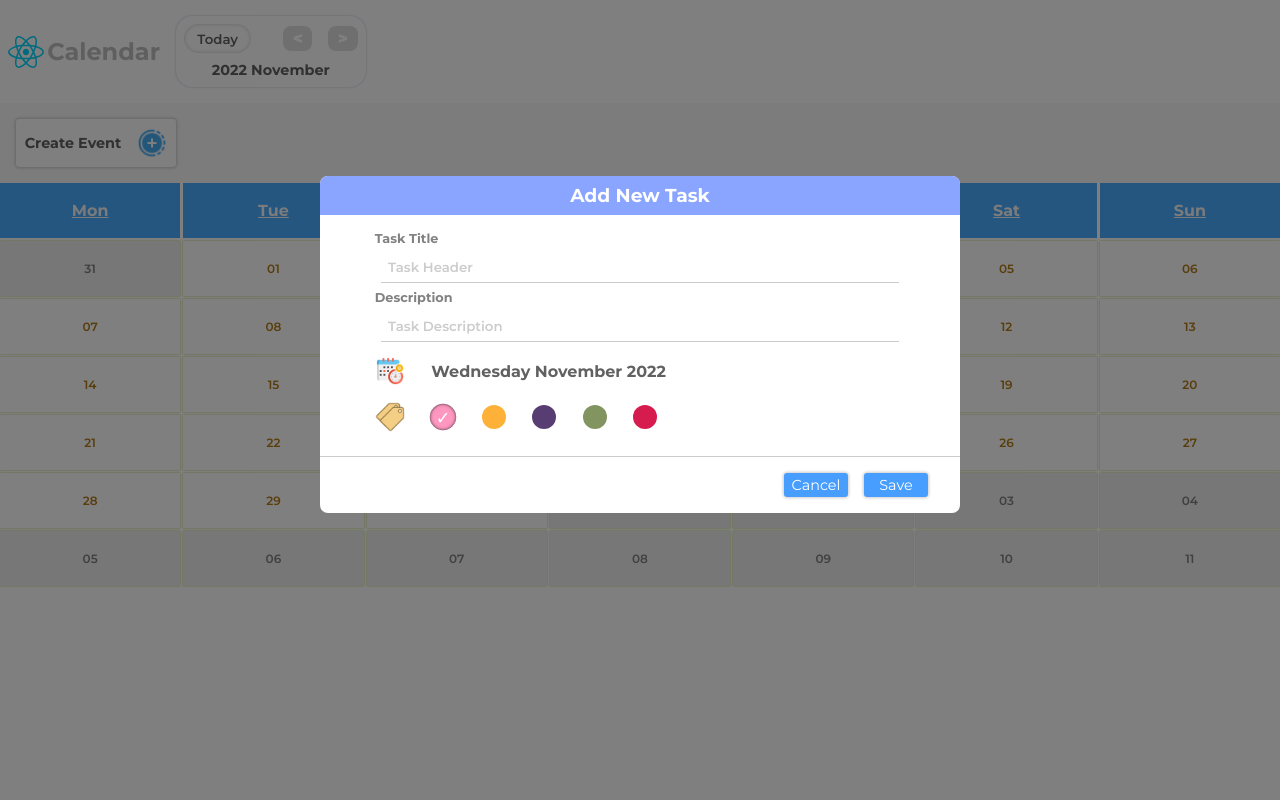
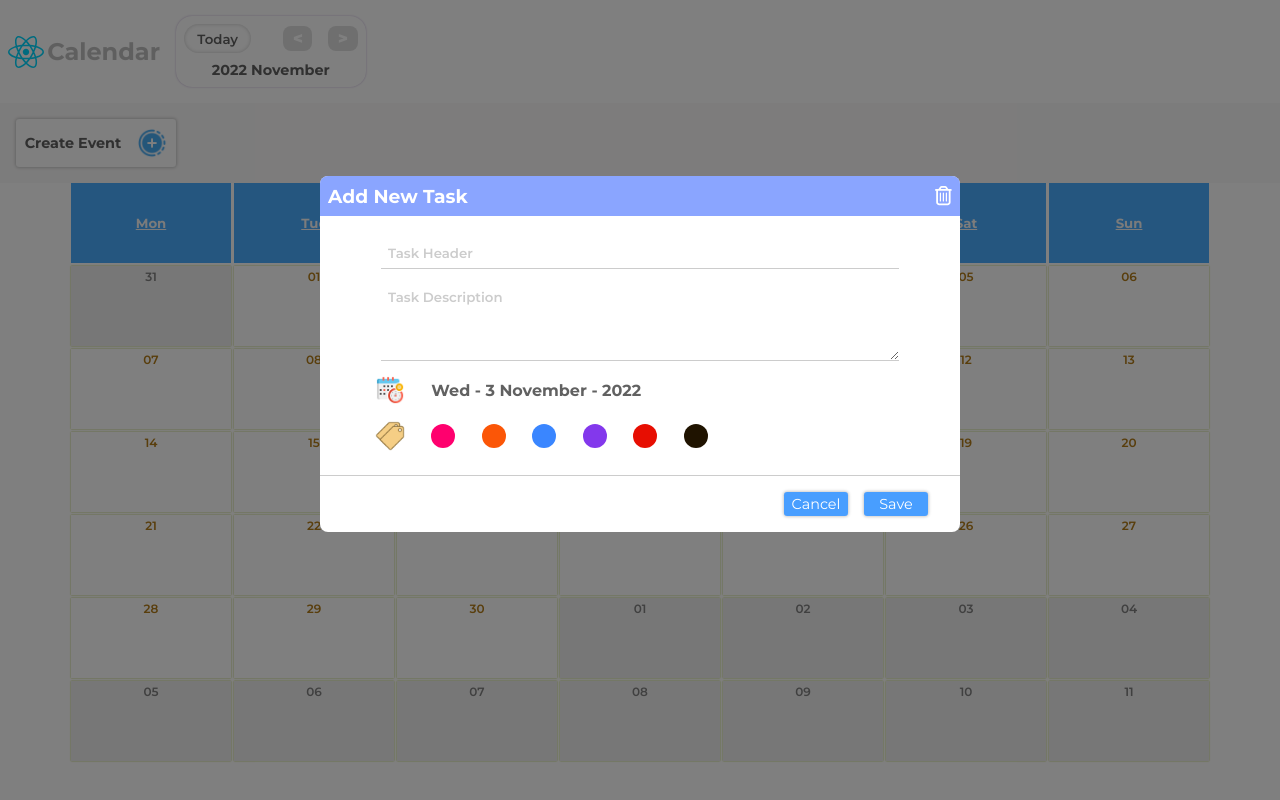
Before and after one commit to KreatorXoX/react-calendar-with-events, a React (Vite) app: page / in a window 1280 px wide. Both pictures are taken after a click on the button "Create Event". Built offline with nearby package versions, Linux system fonts and the light colour scheme.

Commit message:
final version

```diff
--- a/package.json
+++ b/package.json
@@ -10,6 +10,10 @@
     "preview": "vite preview"
   },
   "dependencies": {
+    "@fortawesome/fontawesome-svg-core": "^6.2.0",
+    "@fortawesome/free-regular-svg-icons": "^6.2.0",
+    "@fortawesome/free-solid-svg-icons": "^6.2.0",
+    "@fortawesome/react-fontawesome": "^0.2.0",
     "dayjs": "^1.11.6",
     "react": "^18.2.0",
     "react-dom": "^18.2.0"
--- a/src/components/CreateNewTask.jsx
+++ b/src/components/CreateNewTask.jsx
@@ -1,4 +1,6 @@
-import React, { useState, useContext } from "react";
+import React, { useState, useContext, useEffect } from "react";
+import { FontAwesomeIcon } from "@fortawesome/react-fontawesome";
+import { faTrashCan } from "@fortawesome/free-regular-svg-icons";
 import { CalendarCtx } from "../context/CalendarContext";
 import Modal from "./Modal";
 import taskImage from "../assets/task.png";
@@ -6,24 +8,86 @@ import tag from "../assets/tag.png";
 import time from "../assets/time.png";
 import styles from "./CreateNewTask.module.css";
 const CreateNewTask = () => {
-  const { selectedDay, currentDay } = useContext(CalendarCtx);
-  const [openModal, setOpenModal] = useState(false);
+  const {
+    selectedDay,
+    currentDay,
+    taskDispatch,
+    openModal,
+    setOpenModal,
+    selectedTask,
+    setSelectedTask,
+  } = useContext(CalendarCtx);
+
   const [title, setTitle] = useState("");
   const [description, setDescription] = useState("");
-  const [labelSelected, setLabelSelected] = useState("#FF97C1");
+  const [labelSelected, setLabelSelected] = useState(
+    selectedTask ? selectedTask.labelColor : "#FF97C1"
+  );
+
+  useEffect(() => {
+    if (selectedTask) {
+      setTitle(selectedTask.title);
+      setDescription(selectedTask.description);
+      setLabelSelected(selectedTask.labelColor);
+    }
+  }, [selectedTask]);
 
   const showDate = `${
     selectedDay
-      ? selectedDay.format("dddd MMMM YYYY")
-      : currentDay.format("dddd MMMM YYYY")
+      ? selectedDay.format("ddd - d MMMM - YYYY")
+      : currentDay.format("ddd - d MMMM - YYYY")
   }`;
   const handleFormSubmit = (e) => {
     e.preventDefault();
-    console.log(title, description);
+    const taskOBJ = {
+      title: title,
+      description: description,
+      day: selectedTask
+        ? selectedTask.day
+        : selectedDay
+        ? selectedDay.valueOf()
+        : currentDay.valueOf(), // because dayjs object cannot be stringified
+      labelColor: labelSelected,
+      id: selectedTask ? selectedTask.id : Date.now(), // some unique id
+    };
+    if (selectedTask) {
+      taskDispatch({
+        type: "UPDATE_TASK",
+        payload: taskOBJ,
+      });
+    } else {
+      taskDispatch({
+        type: "ADD_TASK",
+        payload: taskOBJ,
+      });
+    }
+
+    setTitle("");
+    setDescription("");
+    setLabelSelected("#FF97C1");
+    setSelectedTask(null);
     setOpenModal(false);
   };
 
-  const labelColors = ["#FF97C1", "#FEB139", "#583D72", "#829460", "#D61C4E"];
+  const deleteHandler = (id) => {
+    taskDispatch({
+      type: "REMOVE_TASK",
+      payload: id,
+    });
+    setTitle("");
+    setDescription("");
+    setLabelSelected("#FF97C1");
+    setSelectedTask(null);
+    setOpenModal(false);
+  };
+  const labelColors = [
+    "#FF006E",
+    "#FB5607",
+    "#3A86FF",
+    "#8338EC",
+    "#E70E02",
+    "#1F1300",
+  ];
 
   return (
     <React.Fragment>
@@ -34,39 +98,59 @@ const CreateNewTask = () => {
       {openModal && (
         <Modal
           onSubmit={handleFormSubmit}
-          onClick={() => setOpenModal(false)}
+          onClick={() => {
+            setSelectedTask(null);
+            setOpenModal(false);
+          }}
           show={openModal}
           header={"Add New Task"}
+          headerButton={
+            <>
+              <button
+                onClick={() => {
+                  if (!selectedTask) return;
+                  deleteHandler(selectedTask.id);
+                }}
+                className={styles.deleteBtn}
+              >
+                <FontAwesomeIcon icon={faTrashCan} />
+              </button>
+            </>
+          }
           footer={
             <div className={styles.modalButton}>
-              <button onClick={() => setOpenModal(false)}>Cancel</button>
+              <button
+                onClick={() => {
+                  setOpenModal(false);
+                  setSelectedTask(null);
+                }}
+              >
+                Cancel
+              </button>
               <button type="submit">Save</button>
             </div>
           }
         >
           <div className={styles.formContent}>
             <div className={styles.formInput}>
-              <label htmlFor="header">Task Title</label>
               <input
                 type="text"
                 value={title}
                 onChange={(e) => {
                   setTitle(e.target.value);
                 }}
-                id="header"
                 placeholder="Task Header"
               />
             </div>
             <div className={styles.formInput}>
-              <label htmlFor="description">Description</label>
-              <input
+              <textarea
                 type="text"
                 value={description}
                 onChange={(e) => {
                   setDescription(e.target.value);
                 }}
-                id="description"
                 placeholder="Task Description"
+                rows={4}
               />
             </div>
             <div className={styles.details}>
--- a/src/components/CreateNewTask.module.css
+++ b/src/components/CreateNewTask.module.css
@@ -50,7 +50,15 @@
 .modalButton button:active {
   box-shadow: inset 1px 5px 5px 0px rgb(72, 158, 255);
 }
-
+.deleteBtn {
+  color: #fff;
+  background-color: transparent;
+  font-size: 1.2rem;
+}
+.deleteBtn:hover {
+  scale: 1.04;
+  cursor: pointer;
+}
 .formContent {
   width: 100%;
   display: flex;
@@ -95,7 +103,8 @@ label {
   color: rgb(97, 97, 97, 0.8);
   font-weight: bold;
 }
-input {
+input,
+textarea {
   margin: 0.5em;
   border: none;
   border-bottom: 1px solid #ccc;
@@ -107,9 +116,12 @@ input {
   transition: border 0.2s ease-in-out;
 }
 input:active,
-input:focus {
+input:focus,
+textarea:active,
+textarea:focus {
   border-bottom: 1px solid rgba(118, 150, 255, 0.85);
 }
-input::placeholder {
+input::placeholder,
+textarea::placeholder {
   color: #ccc;
 }
--- a/src/components/Day.jsx
+++ b/src/components/Day.jsx
@@ -4,7 +4,8 @@ import styles from "./Day.module.css";
 import dayjs from "dayjs";
 
 const Day = ({ day, rowTitle }) => {
-  const { selectedDay, setSelectedDay } = useContext(CalendarCtx);
+  const { selectedDay, setSelectedDay, tasks, setSelectedTask, setOpenModal } =
+    useContext(CalendarCtx);
   const isCurrentDay = () =>
     day.format("DD--MM--YY") === dayjs().format("DD--MM--YY");
   const isCurrentMonth = () => day.format("MM") === dayjs().format("MM");
@@ -13,7 +14,11 @@ const Day = ({ day, rowTitle }) => {
   const notActiveMonth = isCurrentMonth() ? "" : styles.notActiveMonth;
   const selected = day === selectedDay ? styles.selected : "";
   const selectDayHandler = () => {
-    setSelectedDay(day);
+    if (day === selectedDay) {
+      setSelectedDay(null);
+    } else {
+      setSelectedDay(day);
+    }
   };
   return (
     <>
@@ -23,6 +28,25 @@ const Day = ({ day, rowTitle }) => {
       >
         <header className={styles.dayLayout}>
           <p className={styles.dayNumber}>{day.format("DD")}</p>
+
+          {tasks.map((u, idx) =>
+            day.format("DD-MM-YY") ===
+            dayjs(new Date(u.day)).format("DD-MM-YY") ? (
+              <div
+                key={idx}
+                style={{ backgroundColor: `${u.labelColor}` }}
+                className={styles.task}
+                onClick={() => {
+                  setSelectedTask(u);
+                  setOpenModal(true);
+                }}
+              >
+                <p> {u.title}</p>
+              </div>
+            ) : (
+              ""
+            )
+          )}
         </header>
       </div>
     </>
--- a/src/components/Day.module.css
+++ b/src/components/Day.module.css
@@ -2,6 +2,17 @@
   /* border: 0.5px solid rgb(172, 196, 66); */
   box-shadow: 0px 0px 1.5px 0px rgba(172, 196, 66, 1);
   cursor: pointer;
+  height: 100%;
+  box-sizing: border-box;
+  overflow-y: scroll;
+  overflow-x: hidden !important;
+}
+.day::-webkit-scrollbar {
+  width: 0px;
+}
+
+.day::-webkit-scrollbar-track {
+  background-color: transparent;
 }
 
 .day:hover:not(.active) {
@@ -16,23 +27,17 @@
   display: flex;
   flex-direction: column;
   place-items: center;
-  padding: 1.25rem 0;
-}
-.dayName {
-  font-size: 0.85;
-  font-weight: 600;
-  color: rgb(119, 88, 255);
 }
 
 .dayNumber {
   color: rgb(179, 124, 24);
   font-size: 0.75rem;
   font-weight: 600;
+  margin: 0.25em auto;
 }
 .active {
-  background-color: rgb(113, 113, 235);
-
-  border-radius: 8px;
+  background-color: rgba(166, 209, 111, 0.7);
+  box-shadow: 0px 0px 2px 2px #ccc;
 }
 .active p {
   color: #f8f8f8;
@@ -51,3 +56,38 @@
 .selected p {
   color: #f8f8f8 !important;
 }
+.task {
+  width: 100%;
+  max-width: 20rem;
+  border-radius: 1rem;
+  color: white;
+  font-size: 0.75rem;
+  font-weight: 200;
+  opacity: 0.7;
+  text-align: left;
+  margin-bottom: 3px;
+}
+.task:hover {
+  opacity: 1;
+}
+.task p {
+  width: 100%;
+  margin-left: 0.5rem;
+  max-width: 3rem;
+  white-space: nowrap;
+  overflow: hidden;
+  text-overflow: ellipsis;
+}
+@media (min-width: 500px) {
+  .task p {
+    width: 100%;
+    max-width: 5rem;
+  }
+}
+@media (min-width: 768px) {
+  .task p {
+    width: 100%;
+    max-width: 10rem;
+    font-size: 0.85rem;
+  }
+}
--- a/src/components/Modal.jsx
+++ b/src/components/Modal.jsx
@@ -9,6 +9,7 @@ const ModalOverlay = (props) => {
     <div className={styles.modal}>
       <header className={styles.modalHeader}>
         <h3>{props.header}</h3>
+        {props.headerButton}
       </header>
       <form
         onSubmit={props.onSubmit ? props.onSubmit : (e) => e.preventDefault()}
--- a/src/components/Modal.module.css
+++ b/src/components/Modal.module.css
@@ -10,7 +10,9 @@
 }
 
 .modalHeader {
-  text-align: center;
+  display: flex;
+  justify-content: space-between;
+  align-items: center;
   border-top-left-radius: 0.5rem;
   border-top-right-radius: 0.5rem;
   padding: 0.5rem;
--- a/src/components/Month.module.css
+++ b/src/components/Month.module.css
@@ -1,16 +1,15 @@
 .monthLayout {
   display: grid;
-  grid-template-columns: repeat(7, 1fr);
-  grid-template-rows: repeat(7, 1fr);
+  grid-template-columns: repeat(7, minmax(2rem, 10rem));
+  grid-template-rows: repeat(7, minmax(2rem, 5rem));
   gap: 3px;
-  align-items: center;
+  place-content: center;
 }
 
 .dayNames {
   text-decoration: underline;
   height: 100%;
   color: #f8f8f8;
-  font-size: 1.2rem;
   background-color: rgb(74, 173, 255);
   display: flex;
   place-items: center;
--- a/src/context/CalendarContext.jsx
+++ b/src/context/CalendarContext.jsx
@@ -1,9 +1,15 @@
-import { createContext } from 'react'
+import { createContext } from "react";
 
 export const CalendarCtx = createContext({
   monthIdx: 0,
-  setMonthIdx: index => {},
+  setMonthIdx: (index) => {},
   currentDay: null,
   selectedDay: null,
-  setSelectedDay: day => {}
-})
+  setSelectedDay: (day) => {},
+  taskDispatch: ({ type, payload }) => {},
+  openModal: false,
+  setOpenModal: () => {},
+  selectedTask: {},
+  setSelectedTask: () => {},
+  tasks: [],
+});
--- a/src/context/CalendarProvider.jsx
+++ b/src/context/CalendarProvider.jsx
@@ -1,14 +1,53 @@
-import React, { useState } from "react";
+import React, { useState, useReducer, useEffect } from "react";
 import dayjs from "dayjs";
 import { CalendarCtx } from "./CalendarContext";
+
+const taskReducer = (state, { payload, type }) => {
+  switch (type) {
+    case "ADD_TASK":
+      return [...state, payload];
+    case "UPDATE_TASK":
+      return state.map((task) => (task.id === payload.id ? payload : task));
+    case "REMOVE_TASK":
+      return state.filter((task) => task.id !== payload);
+    default:
+      throw new Error("Invalid type");
+  }
+};
+
+const taskInit = () => {
+  const storageTasks = localStorage.getItem("savedTasks");
+  const parsedTasks = storageTasks ? JSON.parse(storageTasks) : [];
+  return parsedTasks;
+};
 
 const CalendarProvider = (props) => {
   const [monthIdx, setMonthIdx] = useState(dayjs().month());
   const [selectedDay, setSelectedDay] = useState(null);
+  const [openModal, setOpenModal] = useState(false);
+  const [selectedTask, setSelectedTask] = useState(null);
   const [currentDay] = useState(dayjs());
+  const [tasks, taskDispatch] = useReducer(taskReducer, [], taskInit);
+
+  useEffect(() => {
+    localStorage.setItem("savedTasks", JSON.stringify(tasks));
+  }, [tasks]);
+
   return (
     <CalendarCtx.Provider
-      value={{ monthIdx, setMonthIdx, selectedDay, setSelectedDay, currentDay }}
+      value={{
+        monthIdx,
+        setMonthIdx,
+        selectedDay,
+        setSelectedDay,
+        currentDay,
+        taskDispatch,
+        tasks,
+        openModal,
+        setOpenModal,
+        selectedTask,
+        setSelectedTask,
+      }}
     >
       {props.children}
     </CalendarCtx.Provider>
```
Also changed, not shown: 1 other file (tests, documents, lock files or other folders).
